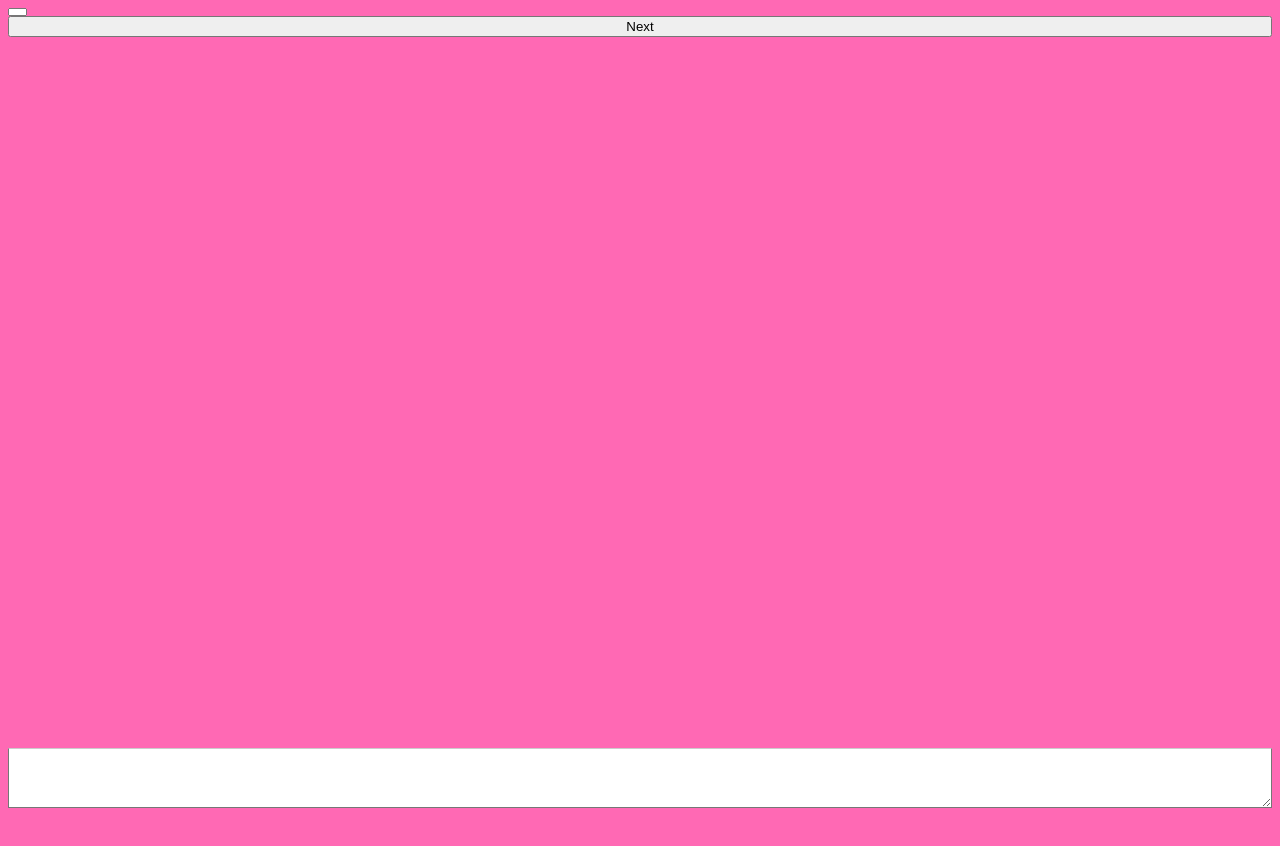
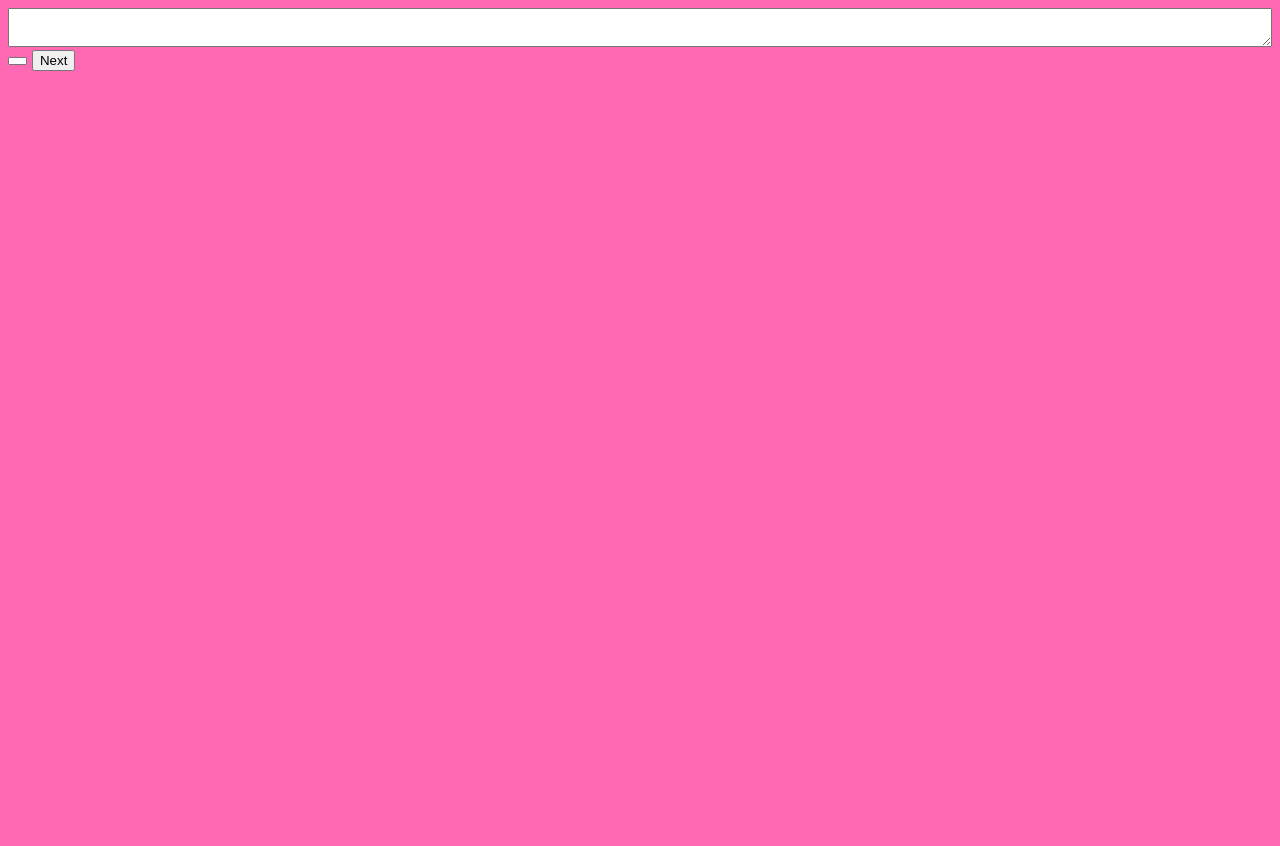
Before and after one commit to soilflux/asyncConversations, a plain HTML site: page index.html in a window 1280 px wide. Shown: the top 846 px of the page. After the commit the page ends 800 px from the top, so only its background shows below. Drawn offline with Linux system fonts and the light colour scheme.

Commit message:
put textarea at the top

```diff
--- a/index.html
+++ b/index.html
@@ -5,12 +5,12 @@
       <link style="text/css" rel="stylesheet" href="stylesheet.css"/>
       <title>Async Conversation</title>
     </head>
-    <body class = "app-wrapper" oncontextmenu="return false;">
+    <body class = oncontextmenu="return false;">
+      <textarea id="response"></textarea>
       <input id="chatterID"/>
       <input type="file" id="txtPicker" accept=".txt" />
       <button id = "getNextConversation" onmousedown = "getNextConversation()">Next</button>
       <small id="currentConversation"></small>
-      <textarea id="response"></textarea>
     </body>
     <script src="async.js"></script>
   </html>
--- a/stylesheet.css
+++ b/stylesheet.css
@@ -11,7 +11,6 @@ color:purple;
 background-color:hotpink;
 font-family:sans-sarif;
 font-size:20px;
-height: 3000px;
 background-size:cover;
 }
 #chatterID {
@@ -21,25 +20,7 @@ background-size:cover;
 #txtPicker {
   display:none;
 }
-.app-wrapper {
-  display: flex;
-  flex-direction: column;
-  height: 100dvh; /* dvh = dynamic viewport height (handles mobile toolbars) */
+#response {
+  height:5%;
+  width:100%;
 }
-
-/* The conversation list (replaces your top 80%) */
-#currentConversation {
-  flex: 1;          /* Takes up all remaining space */
-  overflow-y: auto; /* Scrolls if there are many messages */
-}
-
-/* The input area (replaces your #response) */
-#response {
-  height: auto;     /* Let it grow with the text */
-  min-height: 60px; /* Minimum height */
-  width: 100%;
-  background: white;
-  border-top: 1px solid #ccc;
-  padding: 10px;
-  box-sizing: border-box; /* Ensures padding doesn't break the width */
-}
```
